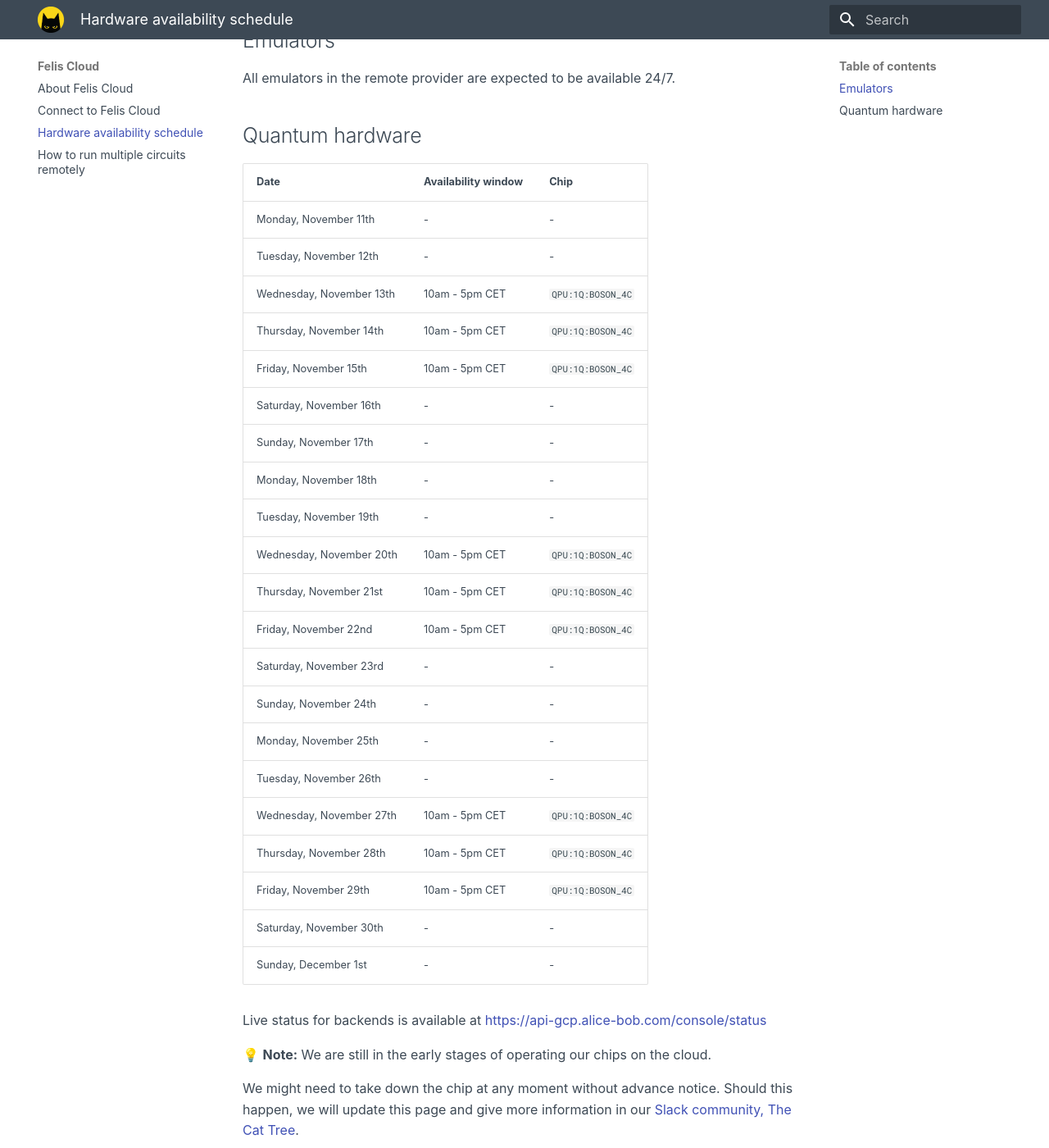
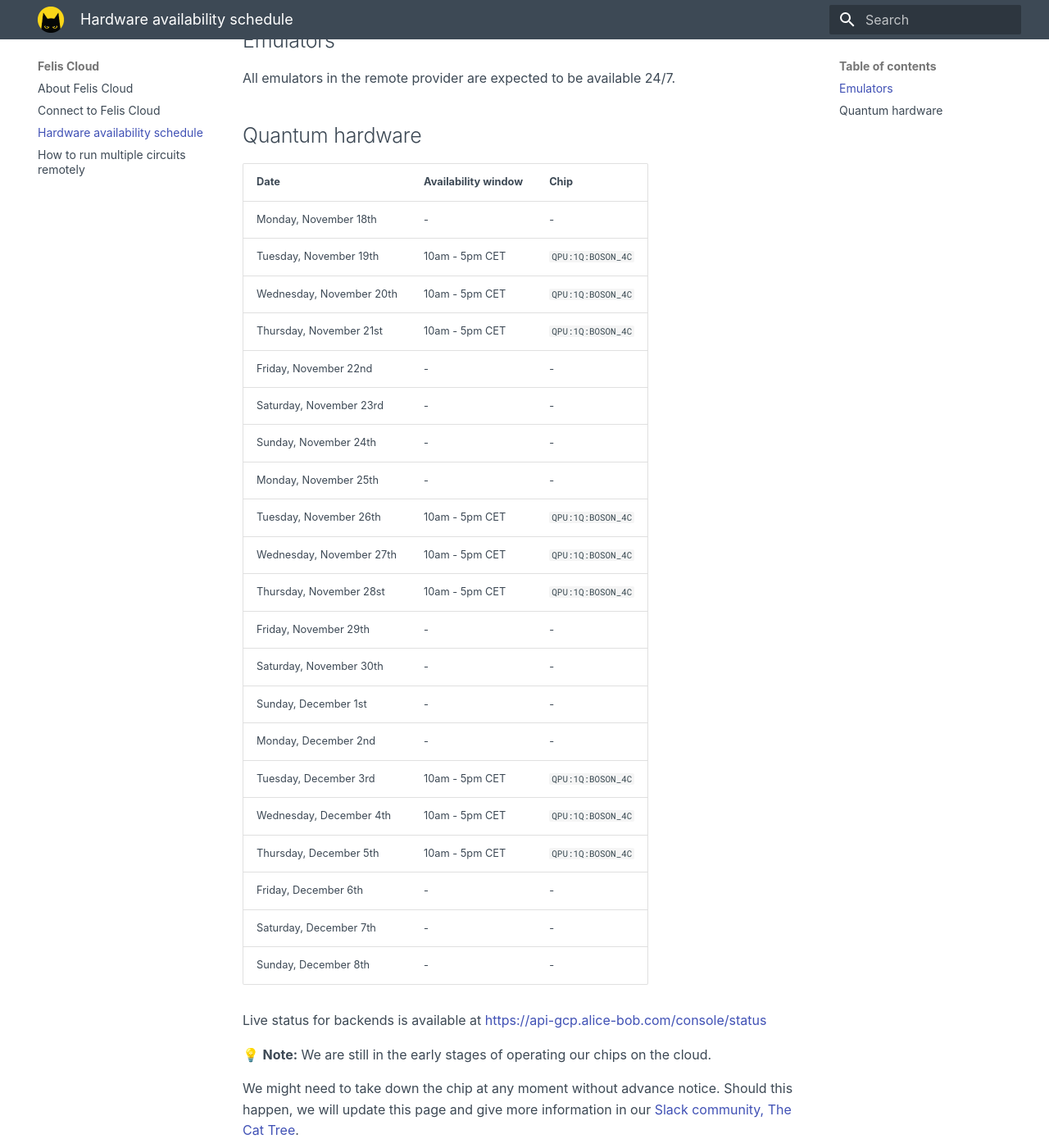
Before and after one commit to Alice-Bob-SW/felis, an MkDocs documentation site: the page built from docs/felis_cloud/hardware_availability_schedule.md, in a window 1280 px wide and 1400 px high, scrolled down 196 px. Shown: the whole window at 82% size. Built offline with MkDocs 1.6.1 and Material for MkDocs 9.7.7, drawn with Linux system fonts in a browser that asks for light colours.

Commit message:
Updated & fixed schedule

```diff
--- a/docs/felis_cloud/hardware_availability_schedule.md
+++ b/docs/felis_cloud/hardware_availability_schedule.md
@@ -8,27 +8,28 @@ All emulators in the remote provider are expected to be available 24/7.
 
 | Date | Availability window | Chip |
 | --- | --- | --- |
-| Monday, November 11th | - | - |
-| Tuesday, November 12th | - | - |
-| Wednesday, November 13th | 10am - 5pm CET | `QPU:1Q:BOSON_4C` |
-| Thursday, November 14th | 10am - 5pm CET | `QPU:1Q:BOSON_4C` |
-| Friday, November 15th |  10am - 5pm CET | `QPU:1Q:BOSON_4C` |
-| Saturday, November 16th | - | - |
-| Sunday, November 17th | - | - |
 | Monday, November 18th | - | - |
-| Tuesday, November 19th | - | - |
+| Tuesday, November 19th | 10am - 5pm CET | `QPU:1Q:BOSON_4C` |
 | Wednesday, November 20th | 10am - 5pm CET | `QPU:1Q:BOSON_4C` |
 | Thursday, November 21st | 10am - 5pm CET | `QPU:1Q:BOSON_4C` |
-| Friday, November 22nd |  10am - 5pm CET | `QPU:1Q:BOSON_4C` |
+| Friday, November 22nd | - | - |
 | Saturday, November 23rd | - | - |
 | Sunday, November 24th | - | - |
 | Monday, November 25th | - | - |
-| Tuesday, November 26th | - | - |
+| Tuesday, November 26th | 10am - 5pm CET | `QPU:1Q:BOSON_4C` |
 | Wednesday, November 27th | 10am - 5pm CET | `QPU:1Q:BOSON_4C` |
-| Thursday, November 28th | 10am - 5pm CET | `QPU:1Q:BOSON_4C` |
-| Friday, November 29th |  10am - 5pm CET | `QPU:1Q:BOSON_4C` |
+| Thursday, November 28st | 10am - 5pm CET | `QPU:1Q:BOSON_4C` |
+| Friday, November 29th | - | - |
 | Saturday, November 30th | - | - |
 | Sunday, December 1st | - | - |
+| Monday, December 2nd | - | - |
+| Tuesday, December 3rd | 10am - 5pm CET | `QPU:1Q:BOSON_4C` |
+| Wednesday, December 4th | 10am - 5pm CET | `QPU:1Q:BOSON_4C` |
+| Thursday, December 5th | 10am - 5pm CET | `QPU:1Q:BOSON_4C` |
+| Friday, December 6th | - | - |
+| Saturday, December 7th | - | - |
+| Sunday, December 8th | - | - |
+
 
 Live status for backends is available at [https://api-gcp.alice-bob.com/console/status](https://api-gcp.alice-bob.com/console/status)
 
```
